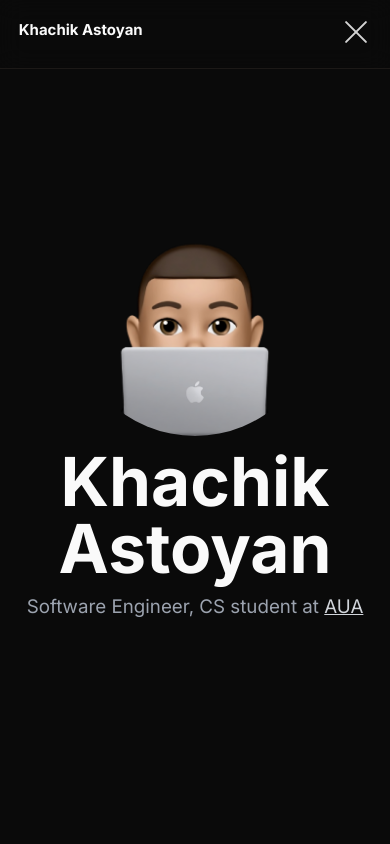
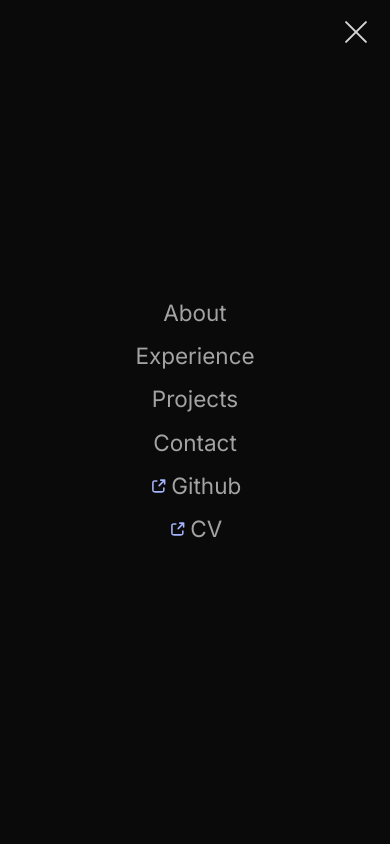
Before and after one commit to KhachikAstoyan/portfolio, a Next.js app: page / in a window 390 px wide. Both pictures are taken after a click on the button 356 px from the left and 33 px from the top of the page. Shown: the top 844 px of the page. Built offline with nearby package versions, Linux system fonts and the light colour scheme.

Commit message:
fix mobile navigation

```diff
--- a/src/components/Header.tsx
+++ b/src/components/Header.tsx
@@ -107,11 +107,11 @@ export const Header = () => {
         className={clsx(
           "flex items-center transition",
           navDesktopClasses,
-          navMobileClasses,
-          {
-            [navMobileOpenClasses]: isMobileMenuOpen,
-          }
+          navMobileClasses
         )}
+        style={
+          isMobileMenuOpen ? { transform: "translateX(0)", opacity: 1 } : {}
+        }
       >
         <ul className="flex justify-around gap-3 flex-col md:flex-row items-center">
           <MenuItem>
--- a/tailwind.config.js
+++ b/tailwind.config.js
@@ -1,6 +1,5 @@
 /** @type {import('tailwindcss').Config} */
 module.exports = {
-  mode: "jit",
   content: [
     "./src/pages/**/*.{js,ts,jsx,tsx,mdx}",
     "./src/components/**/*.{js,ts,jsx,tsx,mdx}",
```
